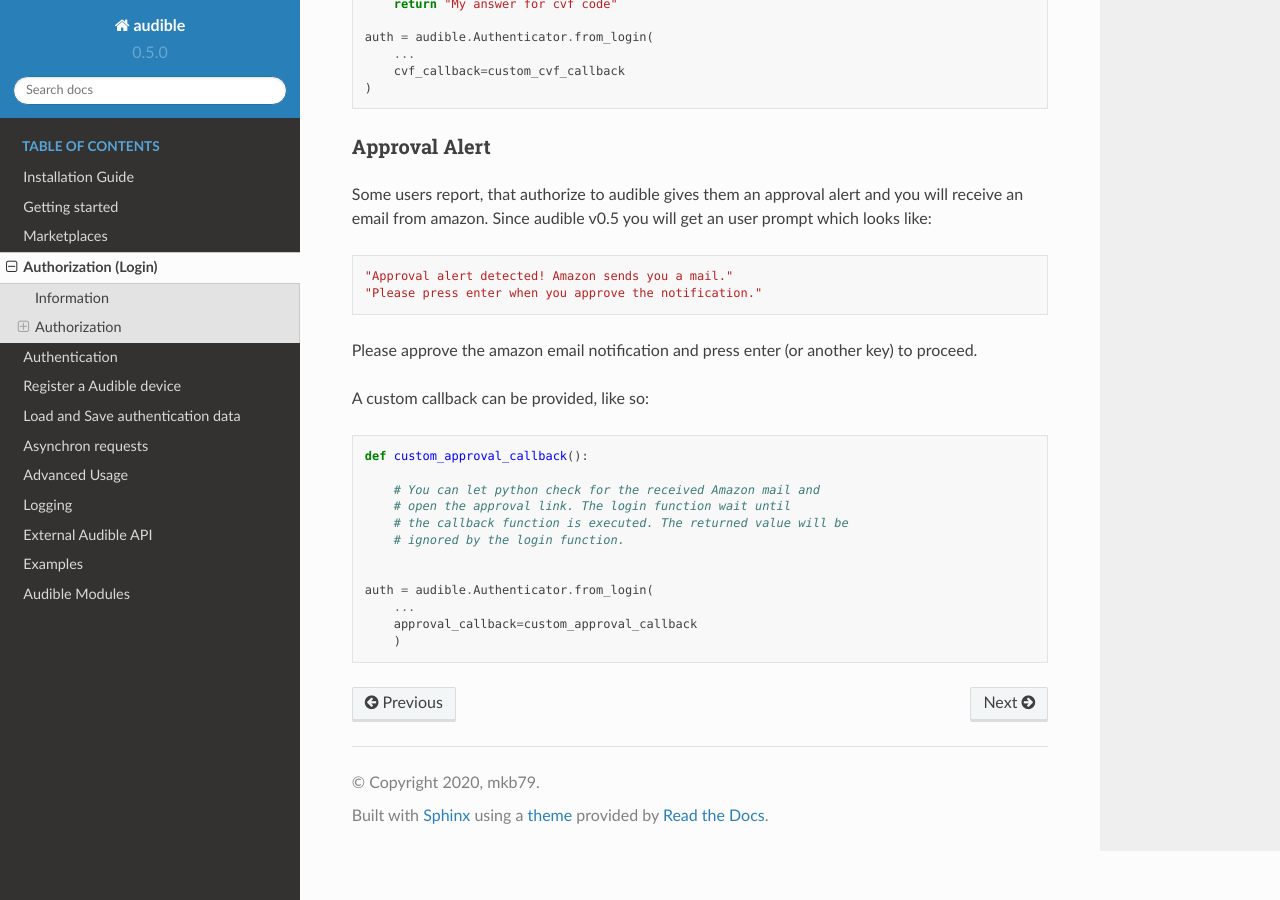
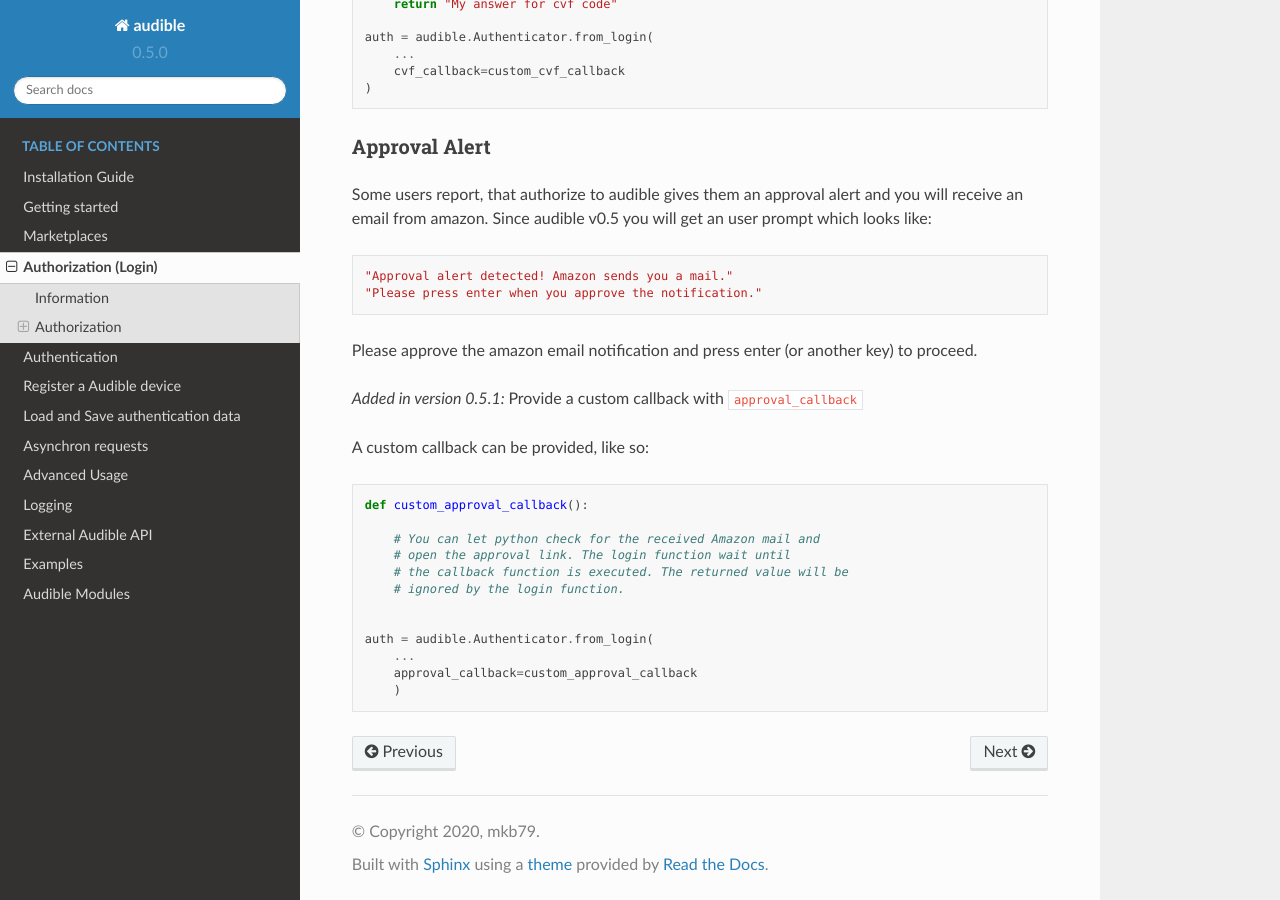
Before and after one commit to mkb79/Audible, a Sphinx documentation site: the page built from docs/source/auth/authorization.rst, in a window 1280 px wide and 900 px high, scrolled down 2040 px. Built offline with Sphinx 7.4.7 and the Read the Docs theme 2.0.0, drawn with Linux system fonts in a browser that asks for light colours.

Commit message:
Update authorization.rst

```diff
--- a/docs/source/auth/authorization.rst
+++ b/docs/source/auth/authorization.rst
@@ -113,6 +113,10 @@
 Please approve the amazon email notification and press enter (or another key)
 to proceed.
 
+.. versionadded:: 0.5.1
+
+   Provide a custom callback with ``approval_callback``
+
 A custom callback can be provided, like so::
 
    def custom_approval_callback():
```
